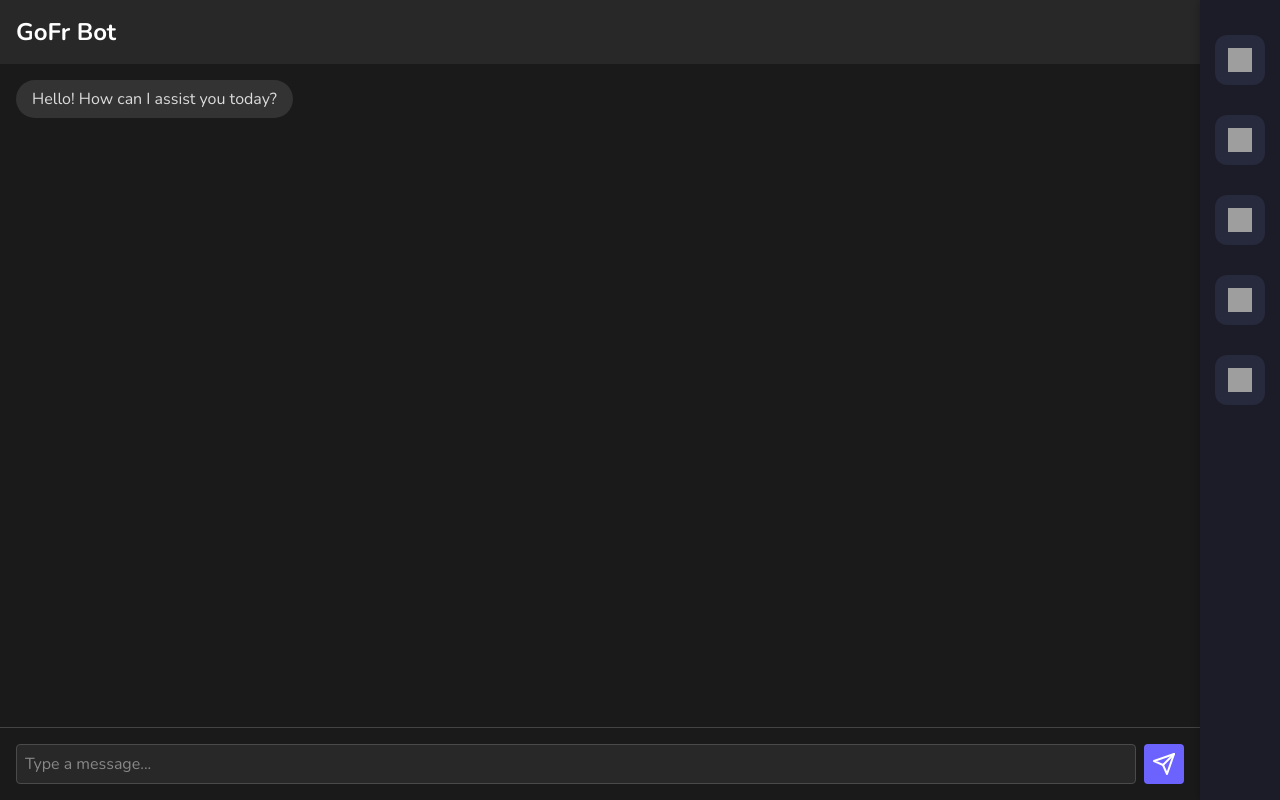
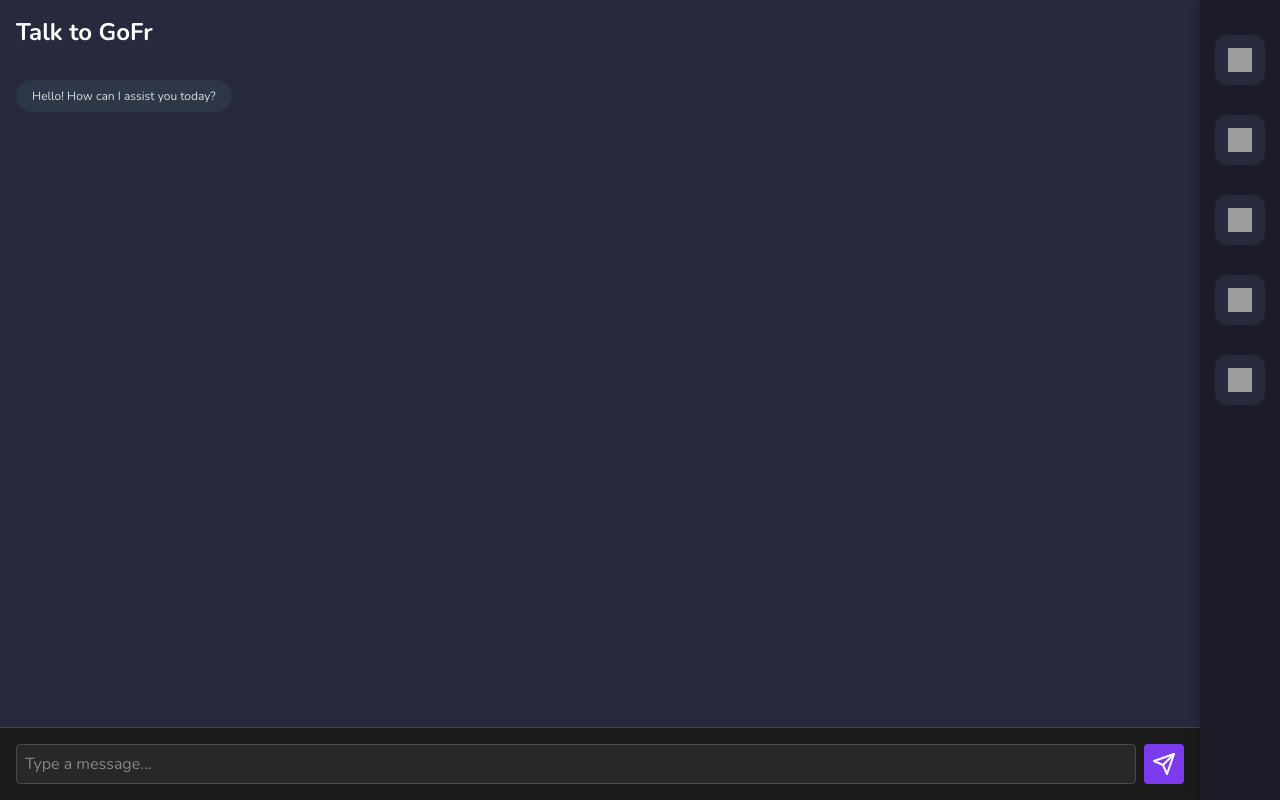
Before and after one commit to rishichirchi/GoFlow, a React (Create React App) app in the folder frontend/: page / in a window 1280 px wide. Built offline with nearby package versions, Linux system fonts and the light colour scheme; grey boxes are pictures that could not be loaded; the HTML template or start-up script is replaced by a standard one.

Commit message:
chatbot done

```diff
--- a/frontend/src/pages/HomePage.tsx
+++ b/frontend/src/pages/HomePage.tsx
@@ -26,7 +26,6 @@
       setMessages([...messages, newMessage])
       setInput('')
 
-      // Simulate bot response
       setTimeout(() => {
         const botResponse: Message = { id: messages.length + 2, text: "I'm a demo bot. I can't actually respond to your messages.", sender: 'bot' }
         setMessages(prevMessages => [...prevMessages, botResponse])
@@ -37,7 +36,7 @@
   return (
     <div className="chatbot-container">
       <header className="chatbot-header">
-        <h1>GoFr Bot</h1>
+        <h1>Talk to GoFr</h1>
       </header>
       <div className="chatbot-messages">
         {messages.map((message) => (
--- a/frontend/src/pages/home.css
+++ b/frontend/src/pages/home.css
@@ -3,13 +3,13 @@
   flex-direction: column;
   height: 100vh;
   font-family: Arial, sans-serif;
-  background-color: #1a1a1a; /* Dark background */
-  color: #f5f5f5; /* Light text */
+  background-color: #27293d;
+  color: #f5f5f5;
 }
 
 .chatbot-header {
   padding: 1rem;
-  background-color: #282828; /* Slightly lighter than the background */
+  background-color: #27293d;
   color: #ffffff;
   text-align: center;
 }
@@ -27,6 +27,7 @@
 }
 
 .message {
+  font-size: 0.75rem;
   margin-bottom: 1rem;
 }
 
@@ -46,19 +47,19 @@
 }
 
 .user-message .message-text {
-  background-color: #6c63ff; /* Gray bubble */
-  color: #ffffff; /* White text */
+  background-color: #7c3aed;
+  color: #ffffff;
 }
 
 .bot-message .message-text {
-  background-color: #333333; /* Slightly darker gray bubble */
-  color: #dcdcdc; /* Light gray text */
+  background-color: #2d3748;
+  color: #dcdcdc;
 }
 
 .chatbot-input {
   padding: 1rem;
-  border-top: 1px solid #444444; /* Border separating messages and input */
-  background-color: #1a1a1a; /* Match container background */
+  border-top: 1px solid #444444;
+  background-color: #1a1a1a;
 }
 
 .chatbot-input form {
@@ -71,18 +72,18 @@
   padding: 0.5rem;
   border: 1px solid #4a4a4a;
   border-radius: 4px;
-  background-color: #282828; /* Dark gray input */
-  color: #ffffff; /* White text */
+  background-color: #282828;
+  color: #ffffff;
   font-size: 1rem;
 }
 
 .chatbot-input input::placeholder {
-  color: #888888; /* Light gray placeholder */
+  color: #888888;
 }
 
 .chatbot-input button {
-  background-color: #6c63ff; /* Purple accent color */
-  color: #ffffff; /* White text */
+  background-color: #7c3aed;
+  color: #ffffff;
   border: none;
   border-radius: 4px;
   padding: 0.5rem;
@@ -94,5 +95,5 @@
 }
 
 .chatbot-input button:hover {
-  background-color: #5a53d1; /* Slightly darker purple on hover */
+  background-color: #7c3aed;
 }
```
